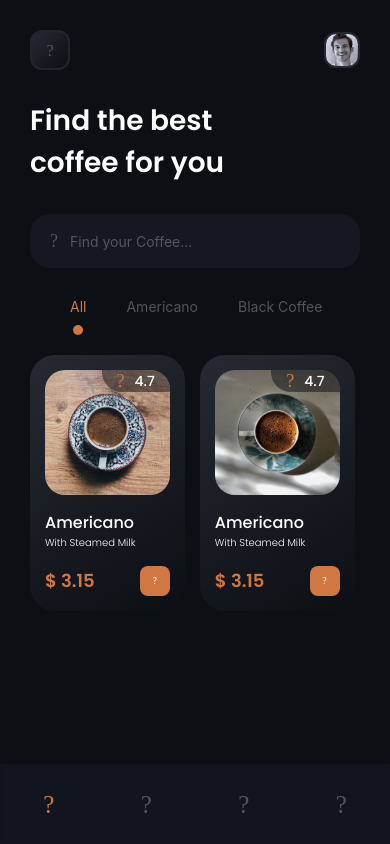
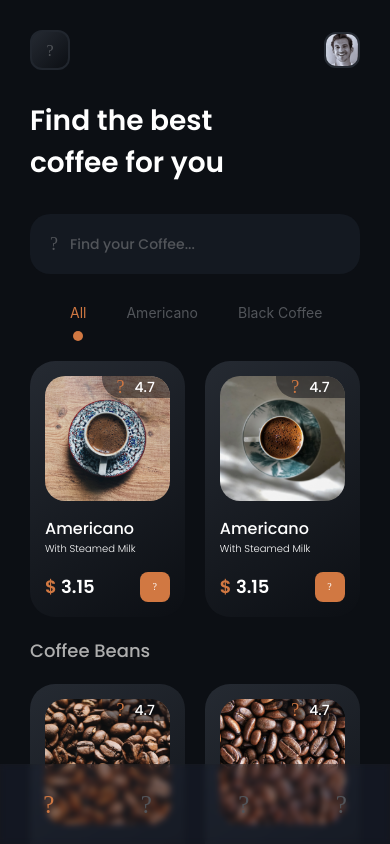
Before and after one commit to devup2332/coffee-app-v1, a React Native app: screen /Home in a window 390 px wide. Built offline with nearby package versions, Linux system fonts and the light colour scheme.

Commit message:
master: Finished home screen

```diff
--- a/src/components/CoffeeCard.tsx
+++ b/src/components/CoffeeCard.tsx
@@ -34,7 +34,7 @@ export interface CoffeeCardProps {
   buttonPressHandler: () => void;
 }
 export interface IPrice {
-  size: "S" | "M" | "L";
+  size: string;
   price: string;
   currency: string;
 }
@@ -72,7 +72,7 @@ const CoffeeCard: React.FC<CoffeeCardProps> = ({
       <Text style={styles.CardSubtitle}>{special_ingredient}</Text>
       <View style={styles.CardFooterRow}>
         <Text style={styles.CardPriceCurrency}>
-          {mediumPrice?.currency} <Text>{mediumPrice?.price}</Text>
+          {mediumPrice?.currency} <Text style={styles.CardPriceCurrencyNumber}>{mediumPrice?.price}</Text>
         </Text>
         <TouchableOpacity>
           <BGIcon
@@ -96,7 +96,6 @@ const styles = StyleSheet.create({
     overflow: "hidden",
   },
   CardLinearGradientContainer: {
-    marginRight: SPACING.space_15,
     padding: SPACING.space_15,
     borderRadius: BORDERRADIUS.radius_25,
   },
@@ -135,11 +134,17 @@ const styles = StyleSheet.create({
     color: COLORS.primaryWhiteHex,
     fontSize: FONTSIZE.size_10,
   },
-  CardPrice: {},
+  CardPrice: {
+    fontFamily: FONTFAMILY.poppins_semibold,
+    color: COLORS.primaryWhiteHex
+  },
   CardPriceCurrency: {
     fontFamily: FONTFAMILY.poppins_semibold,
     color: COLORS.primaryOrangeHex,
     fontSize: FONTSIZE.size_18,
   },
+  CardPriceCurrencyNumber: {
+    color: COLORS.primaryWhiteHex
+  }
 });
 export default CoffeeCard;
--- a/src/navigators/TabNavigator.tsx
+++ b/src/navigators/TabNavigator.tsx
@@ -19,8 +19,9 @@ const TabNavigator = () => {
         headerShown: false,
         tabBarShowLabel: false,
         tabBarStyle: styles.tabBarStyles,
+
         tabBarBackground: () => (
-          <BlurView intensity={10} style={styles.BlurViewStyles} />
+          <BlurView intensity={15} style={styles.BlurViewStyles} />
         ),
       }}
     >
@@ -98,9 +99,7 @@ const styles = StyleSheet.create({
     borderTopColor: "transparent",
   },
   BlurViewStyles: {
-    // backgroundColor: '#000000',
-    ...StyleSheet.absoluteFillObject,
-    backgroundColor: "transparent",
+    backgroundColor: COLORS.primaryBlackRGBA,
     position: "absolute",
     top: 0,
     bottom: 0,
--- a/src/pages/HomeScreen.tsx
+++ b/src/pages/HomeScreen.tsx
@@ -1,5 +1,6 @@
-import React, { useState } from "react";
+import React, { useRef, useState } from "react";
 import {
+  Dimensions,
   FlatList,
   ScrollView,
   StatusBar,
@@ -24,10 +25,29 @@ import HeaderBar from "../components/HeaderBar";
 import { SafeAreaView } from "react-native-safe-area-context";
 import CustomIcon from "../components/CustomIcon";
 import CoffeeCard, { CoffeeCardProps } from "../components/CoffeeCard";
+import { ScreenContainerProps } from "react-native-screens";
+import { useNavigation } from "@react-navigation/native";
 
-const HomeScreen = () => {
+interface HomeScreenProps {
+  navigation: any;
+}
+
+const debounce = (func: (...args: any) => any, timeout: number = 300) => {
+  let timer: NodeJS.Timeout | undefined;
+  return (...args: any[]) => {
+    console.log({ args });
+    clearTimeout(timer);
+    timer = setTimeout(() => {
+      console.log("Here", func.arguments);
+      func.apply(null, args);
+    }, timeout);
+  };
+};
+const HomeScreen = ({ navigation }: HomeScreenProps) => {
   const CoffeeList = useStore((state) => state.CoffeeList);
   const BeanList = useStore((state) => state.BeanList);
+  const FlatListRef = useRef<FlatList>(null);
+  const InputRef = useRef<TextInput>(null);
   const [categories, setCategories] = useState(
     getCategoriesFromData(CoffeeList)
   );
@@ -39,6 +59,30 @@ const HomeScreen = () => {
   const [sortedCoffee, setSortedCoffee] = useState(
     getCoffeeList(categoryIndex.category, CoffeeList)
   );
+
+  const searchByText = (text: string) => {
+    if (!text.length) {
+      resetSearch();
+      return;
+    }
+    setCategoryIndex({
+      category: categories[0],
+      index: 0,
+    });
+    setSortedCoffee(
+      CoffeeList.filter((item) => item.name.toLowerCase().includes(text))
+    );
+  };
+
+  const resetSearch = () => {
+    setSearchText("");
+    InputRef.current?.clear();
+    setCategoryIndex({
+      category: categories[0],
+      index: 0,
+    });
+    setSortedCoffee([...CoffeeList]);
+  };
 
   const tabBarHeight = useBottomTabBarHeight();
   return (
@@ -68,12 +112,29 @@ const HomeScreen = () => {
             />
           </TouchableOpacity>
           <TextInput
+            ref={InputRef}
             placeholder="Find your Coffee..."
-            value={searchText}
-            onChangeText={(text) => setSearchText(text)}
+            onChangeText={debounce((text: string) => {
+              setSearchText(text);
+              searchByText(text);
+            }, 500)}
             placeholderTextColor={COLORS.primaryLightGreyHex}
             style={styles.TextInputStyles}
           />
+          {searchText.length > 0 && (
+            <TouchableOpacity>
+              <CustomIcon
+                name="close"
+                size={FONTSIZE.size_18}
+                color={
+                  searchText.length > 0
+                    ? COLORS.primaryOrangeHex
+                    : COLORS.primaryLightGreyHex
+                }
+                onPress={resetSearch}
+              />
+            </TouchableOpacity>
+          )}
         </View>
         {/* Categories scroll  */}
         <ScrollView
@@ -87,6 +148,10 @@ const HomeScreen = () => {
                 <TouchableOpacity
                   style={styles.TouchableCategorie}
                   onPress={() => {
+                    FlatListRef.current?.scrollToOffset({
+                      animated: true,
+                      offset: 0,
+                    });
                     setCategoryIndex({
                       index,
                       category: categories[index],
@@ -121,7 +186,39 @@ const HomeScreen = () => {
         <FlatList
           horizontal
           showsHorizontalScrollIndicator={false}
+          ref={FlatListRef}
           data={sortedCoffee}
+          ListEmptyComponent={
+            <View style={styles.EmptyContainer}>
+              <Text style={styles.EmptyText}>No coffee available</Text>
+            </View>
+          }
+          contentContainerStyle={[styles.ListContainerStyles]}
+          keyExtractor={(item) => item.id}
+          renderItem={({ item }) => {
+            return (
+              <TouchableOpacity
+                onPress={() => {
+                  navigation.push("Details");
+                }}
+              >
+                <CoffeeCard {...(item as CoffeeCardProps)} />
+              </TouchableOpacity>
+            );
+          }}
+        />
+        <Text style={styles.CoffeeBeansListTitle}>Coffee Beans</Text>
+        {/* Beans List */}
+        <FlatList
+          horizontal
+          showsHorizontalScrollIndicator={false}
+          data={BeanList}
+          contentContainerStyle={[
+            styles.ListContainerStyles,
+            {
+              marginBottom: tabBarHeight,
+            },
+          ]}
           keyExtractor={(item) => item.id}
           renderItem={({ item }) => {
             return (
@@ -149,7 +246,11 @@ const styles = StyleSheet.create({
     color: COLORS.primaryWhiteHex,
   },
   TextInputStyles: {
+    flex: 1,
     color: COLORS.primaryWhiteHex,
+    fontFamily: FONTFAMILY.poppins_medium,
+    fontSize: FONTSIZE.size_14,
+    height: SPACING.space_20 * 3,
   },
   InputContainerComponent: {
     flexDirection: "row",
@@ -157,7 +258,6 @@ const styles = StyleSheet.create({
     borderRadius: BORDERRADIUS.radius_20,
     backgroundColor: COLORS.primaryDarkGreyHex,
     fontFamily: FONTFAMILY.poppins_medium,
-    paddingVertical: SPACING.space_16,
     paddingHorizontal: SPACING.space_20,
     alignItems: "center",
     gap: SPACING.space_12,
@@ -182,6 +282,28 @@ const styles = StyleSheet.create({
   TouchableCategorie: {
     alignItems: "center",
   },
+  CoffeeBeansListTitle: {
+    fontSize: FONTSIZE.size_18,
+    marginTop: SPACING.space_20,
+    marginBottom: SPACING.space_20,
+    fontFamily: FONTFAMILY.poppins_medium,
+    color: COLORS.secondaryLightGreyHex,
+  },
+  ListContainerStyles: {
+    gap: SPACING.space_20,
+  },
+  EmptyContainer: {
+    width: Dimensions.get("window").width - SPACING.space_30 * 2,
+    justifyContent: "center",
+    alignItems: "center",
+  },
+  EmptyText: {
+    color: COLORS.primaryLightGreyHex,
+    fontFamily: FONTFAMILY.poppins_medium,
+    fontSize: FONTSIZE.size_14,
+    paddingVertical: SPACING.space_36,
+    textAlign: "center",
+  },
 });
 
 export default HomeScreen;
```
